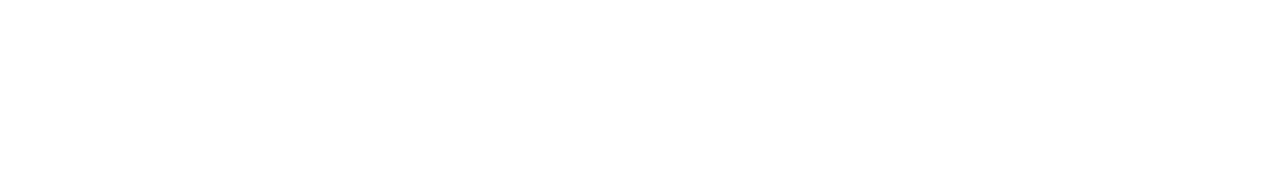
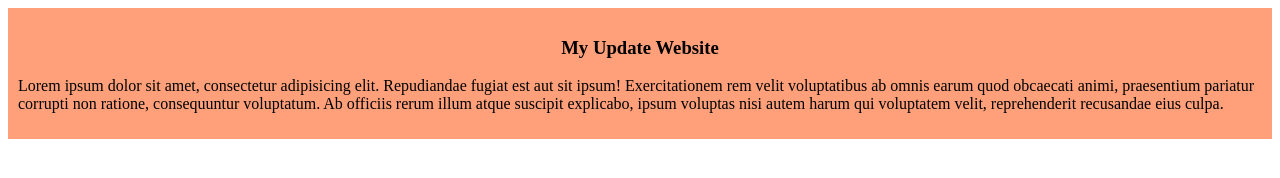
Before and after one commit to Bristy1501/Projects, a plain HTML site: page My First Website/index.html in a window 1280 px wide. Drawn offline with Linux system fonts and the light colour scheme.

Commit message:
second commit

```diff
--- a/My First Website/index.html
+++ b/My First Website/index.html
@@ -4,8 +4,12 @@
     <meta charset="UTF-8">
     <meta name="viewport" content="width=device-width, initial-scale=1.0">
     <title>Document</title>
+    <link rel="stylesheet" href="styles/blog.css">
 </head>
 <body>
-
+    <div>
+        <h3>my update website</h3>
+        <p>Lorem ipsum dolor sit amet, consectetur adipisicing elit. Repudiandae fugiat est aut sit ipsum! Exercitationem rem velit voluptatibus ab omnis earum quod obcaecati animi, praesentium pariatur corrupti non ratione, consequuntur voluptatum. Ab officiis rerum illum atque suscipit explicabo, ipsum voluptas nisi autem harum qui voluptatem velit, reprehenderit recusandae eius culpa.</p>
+    </div>
 </body>
 </html>
--- /dev/null
+++ b/My First Website/styles/blog.css
@@ -0,0 +1,9 @@
+div{
+    background-color: lightsalmon;
+    margin: auto;
+    padding: 10px;
+}
+h3{
+    text-transform: capitalize;
+    text-align: center;
+}
```
